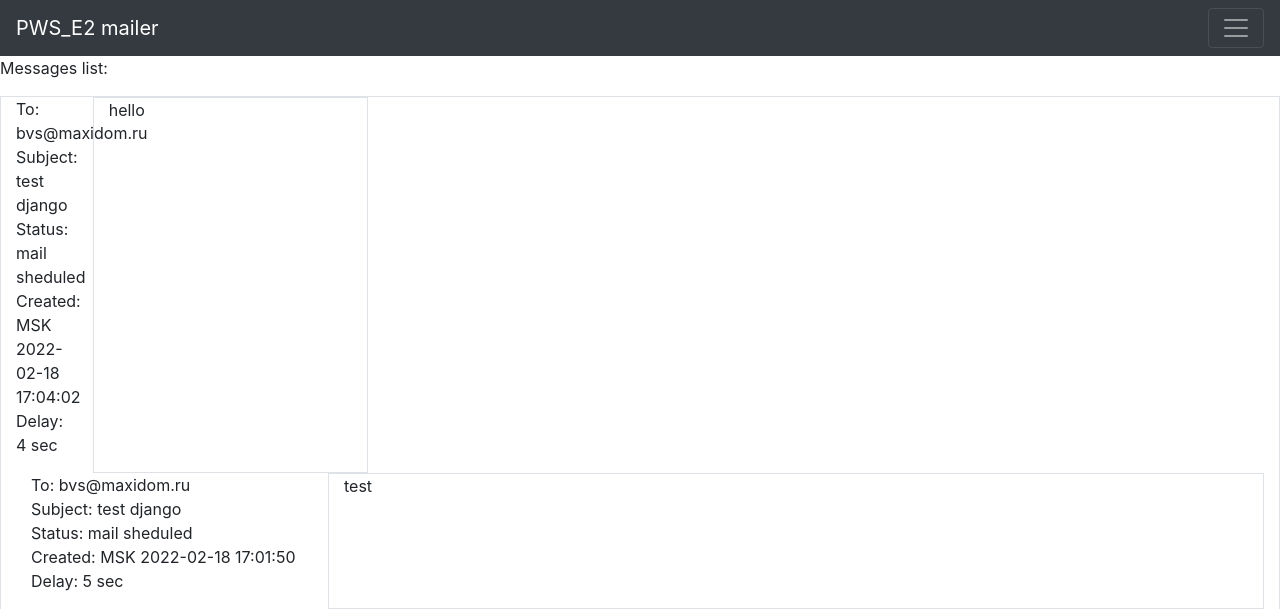
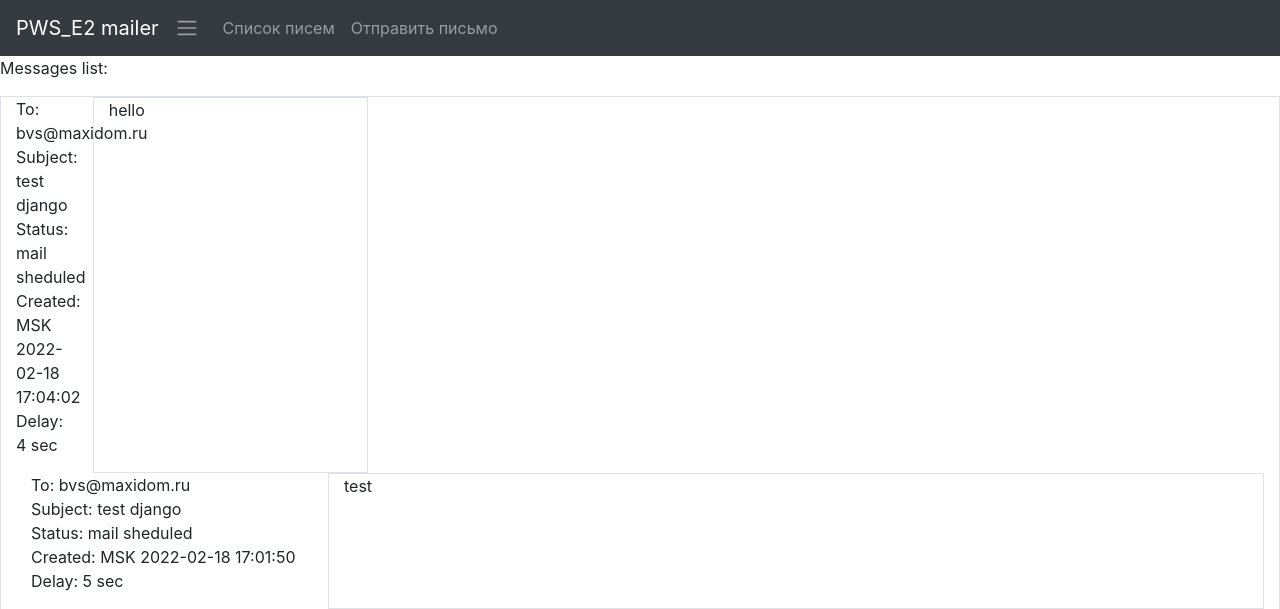
Before and after one commit to vityarock/pws_e2, a Django app: page / in a window 1280 px wide. Shown: the top 609 px of the page. Run offline with Django 4.2, Linux system fonts and the light colour scheme; data comes from the database, SQL or seed files in the repository; some libraries are stand-ins or nearby versions.

Commit message:
TODO update13

```diff
--- a/templates/base.html
+++ b/templates/base.html
@@ -11,9 +11,8 @@
 
 </head>
 <body>
-<nav class="navbar navbar-dark sticky-top bg-dark">
-  <a class="navbar-brand" href="/">PWS_E2 mailer</a>
-  <button class="navbar-toggler" type="button" data-toggle="collapse" data-target="#navbarNav" aria-controls="navbarNav" aria-expanded="false" aria-label="Toggle navigation">
+<nav class="navbar navbar-expand-lg navbar-dark sticky-top bg-dark">
+  <a class="navbar-brand" href="">PWS_E2 mailer</a>
     <span class="navbar-toggler-icon"></span>
   </button>
   <div class="collapse navbar-collapse" id="navbarNav">
```
